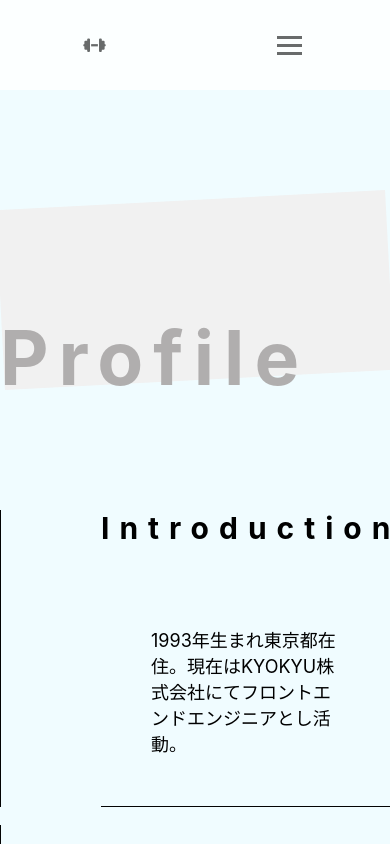
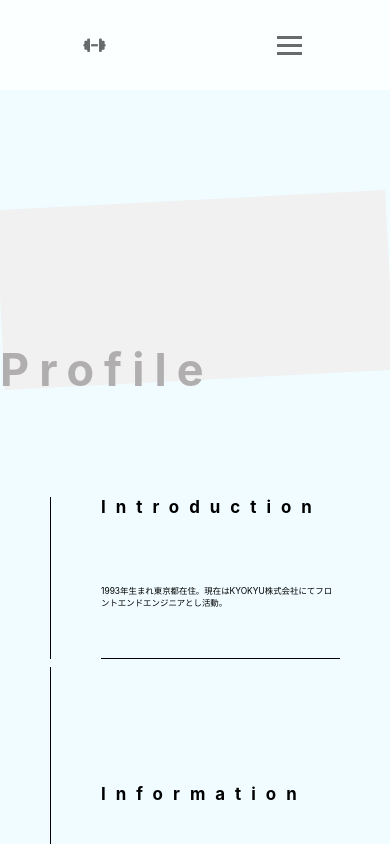
Before and after one commit to takuyahori/portfolio, a React (Create React App) app: page /About in a window 390 px wide. Shown: the top 844 px of the page. Built offline with nearby package versions, Linux system fonts and the light colour scheme.

Commit message:
about sp表示記述

```diff
--- a/src/App.css
+++ b/src/App.css
@@ -92,12 +92,12 @@ nav ul li a:hover {
 
 .about__content {
   position: relative;
-  padding: 100px 0 100px;
+  padding: 100px 50px;
 }
 
 .about__detail {
   border-left: 1px solid rgb(3, 3, 3);
-  padding-left: 100px
+  padding-left: 50px
 }
 
 .about__detail h3 {
@@ -111,7 +111,7 @@ nav ul li a:hover {
 
 .about__detail p:not(:first-child) {
   border-bottom: 1px solid rgb(3, 3, 3);
-  padding: 50px;
+  padding: 50px 0;
 }
 
 .contact {
@@ -277,6 +277,19 @@ nav ul li a:hover {
     transform: translateX(0%) !important;
   }
 
+  .about__title {
+    top: -75px;
+    font-size: 30px;
+  }
+
+  .about__detail h3 {
+    font-size: 2vh;
+  }
+
+  .about__detail p {
+    font-size: 1vh;
+  }
+
 }
 
 
```
